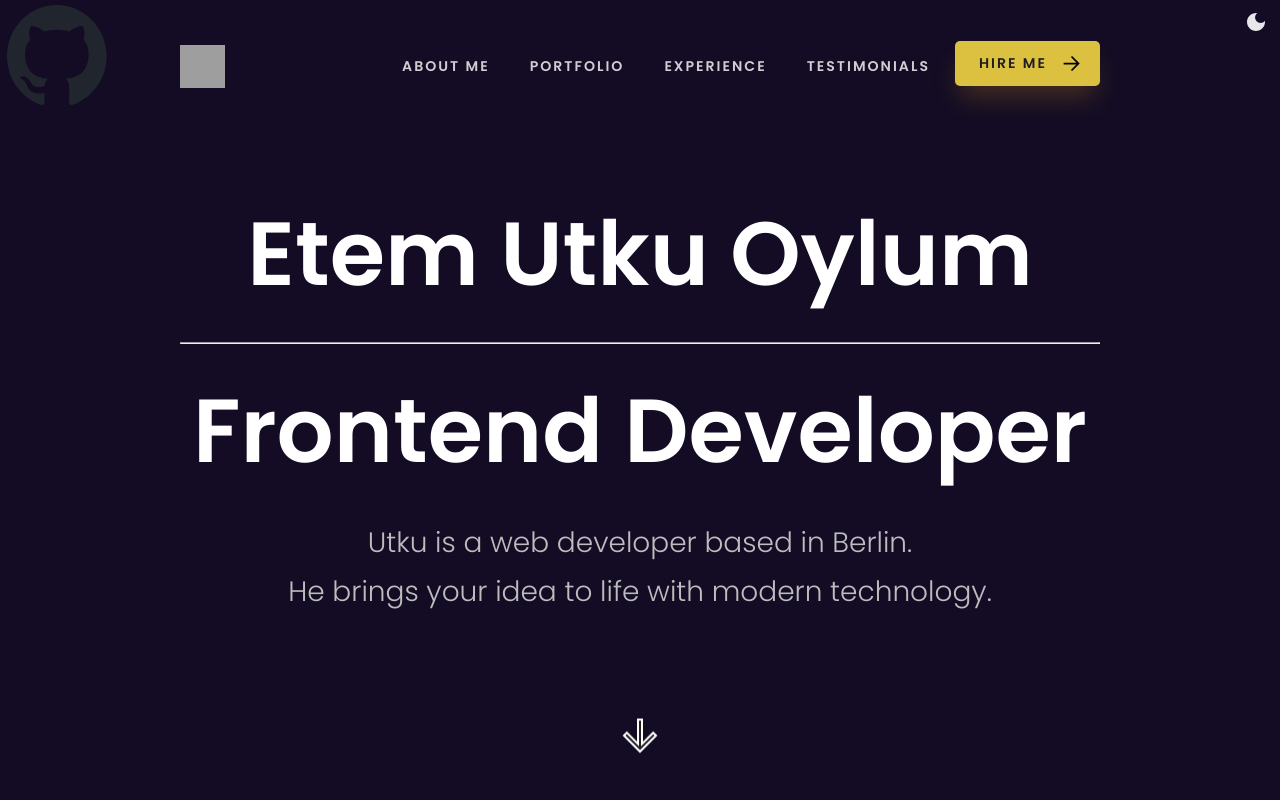
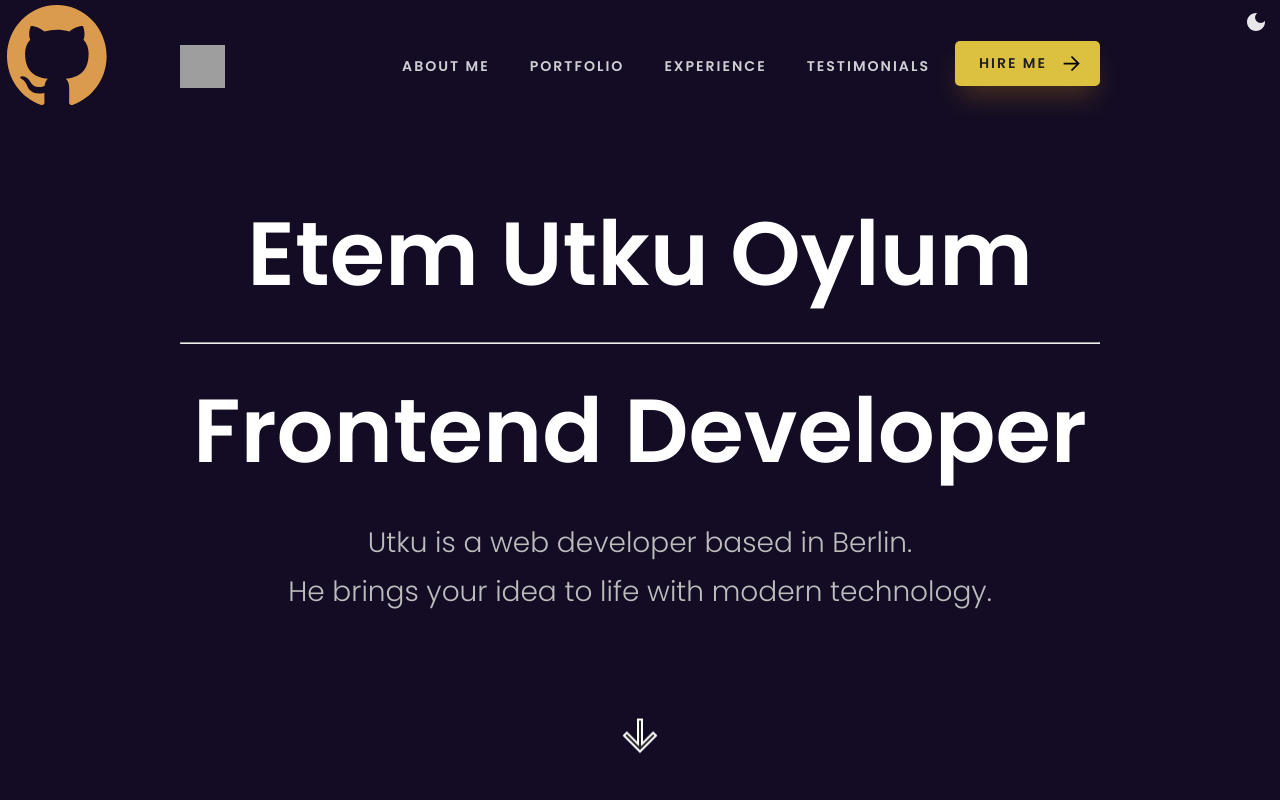
Before and after one commit to utkuoylum/portfolio-website, a website built with Vite: page index.html in a window 1280 px wide. Both pictures are taken after a click on the button 1256 px from the left and 25 px from the top of the page. Shown: the top 800 px of the page. Built offline with nearby package versions, Linux system fonts and the light colour scheme; grey boxes are pictures that could not be loaded.

Commit message:
initial commit

```diff
--- a/components/toggle-theme.css
+++ b/components/toggle-theme.css
@@ -30,3 +30,7 @@
 #git-logo:hover {
   opacity: 1;
 }
+.git-light {
+  filter: invert(88%) sepia(70%) saturate(1099%) hue-rotate(324deg)
+    brightness(107%) contrast(90%);
+}
--- a/index.html
+++ b/index.html
@@ -122,6 +122,7 @@
           alt="git-logo"
           width="100"
           height="100"
+          id="git-svg"
         />
       </a>
     </nav>
--- a/main.js
+++ b/main.js
@@ -1,16 +1,17 @@
 document.querySelector("#toggle-theme").addEventListener("click", () => {
-    document.documentElement.classList.toggle("light-theme")
-})
+  document.documentElement.classList.toggle("light-theme");
+  document.querySelector("#git-logo").classList.toggle("git-light");
+});
 
 const prefersLight = window.matchMedia("(prefers-color-scheme: light)").matches;
-const scrollDown = document.querySelector("#scroll-down")
+const scrollDown = document.querySelector("#scroll-down");
 
-if(prefersLight) {
-    document.documentElement.classList.add("light-theme");
+if (prefersLight) {
+  document.documentElement.classList.add("light-theme");
 }
 
 scrollDown.addEventListener("click", () => {
-    window.scrollTo({
-        top: document.querySelector("#about-me").offsetTop - 20,
-    })
-})
+  window.scrollTo({
+    top: document.querySelector("#about-me").offsetTop - 20,
+  });
+});
```
